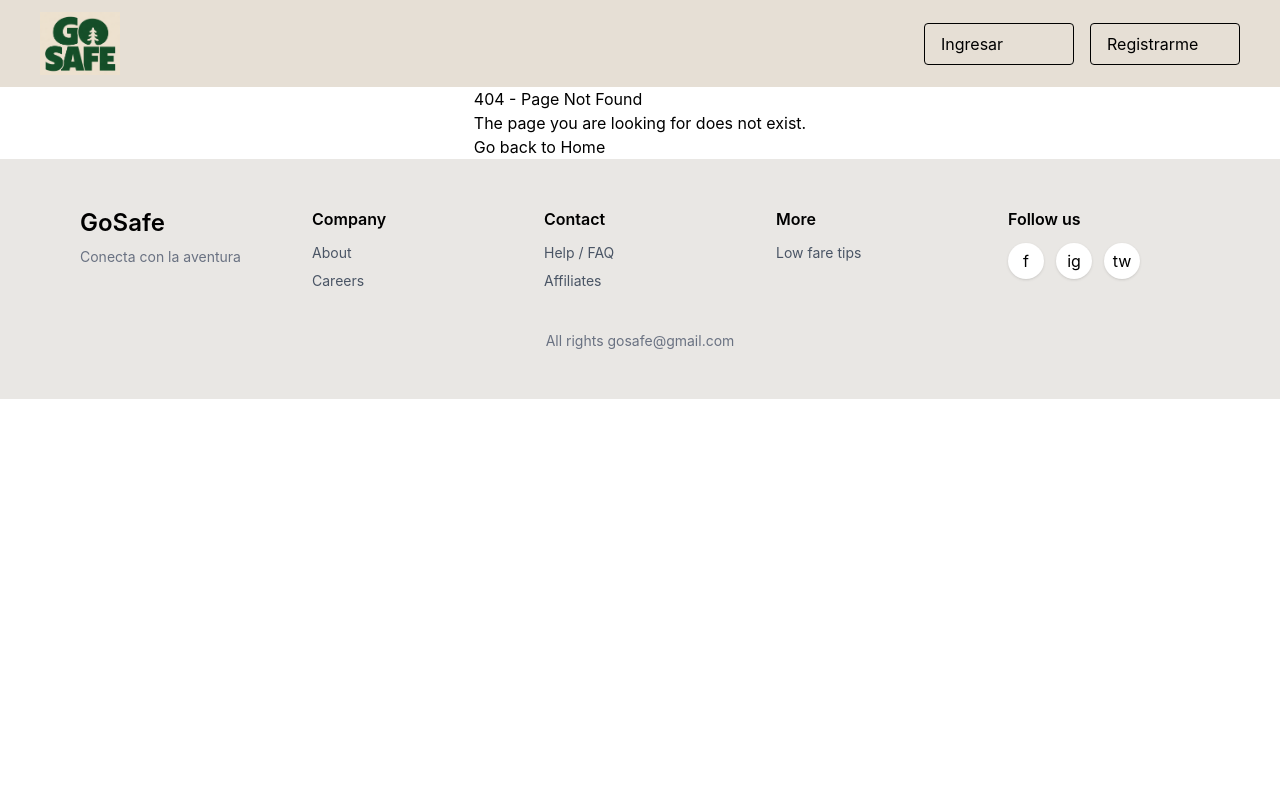
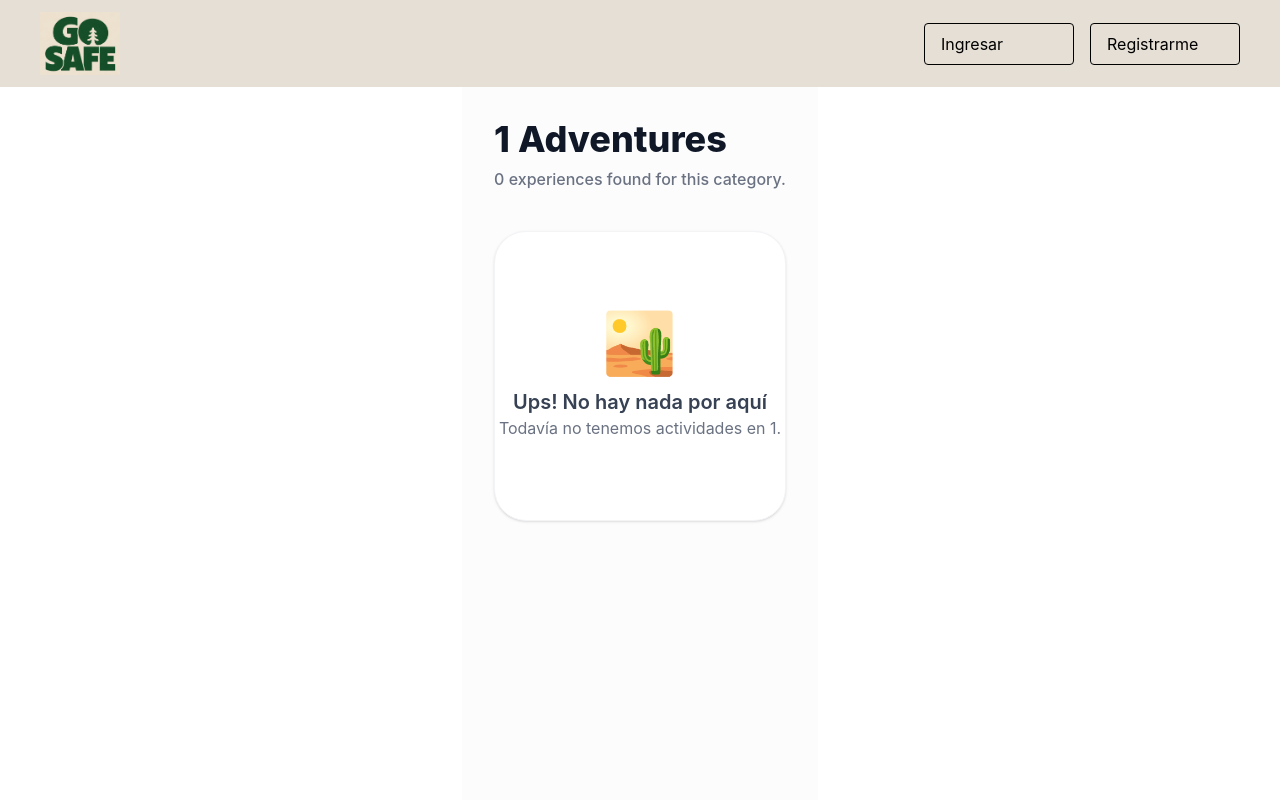
Before and after one commit to Ivan-Baez/GO-SAFE-pf-, a Next.js app in the folder front/: page /experiences/1 in a window 1280 px wide. Before the commit this address had no page. Shown: the top 800 px of the page. Built offline with nearby package versions, Linux system fonts and the light colour scheme.

Commit message:
categorias hardcodeadas

```diff
--- /dev/null
+++ b/front/src/app/experiences/[category]/page.tsx
@@ -0,0 +1,41 @@
+"use client";
+import { useParams } from 'next/navigation';
+import ExperienceCard from '@/components/ExperienceCard';
+import { EXPERIENCES } from "@/lib/experiencesHard"; // Importación nombrada
+
+export default function CategoryPage() {
+  const params = useParams();
+  const categorySlug = params.category as string;
+
+  // Filtrado de los datos hardcodeados directamente en el render
+  const filteredExperiences = EXPERIENCES.filter((exp) =>
+    exp.category.toLowerCase() === categorySlug.toLowerCase()
+  );
+
+  return (
+    <div className="max-w-7xl mx-auto p-8 min-h-screen bg-gray-50/50">
+      <header className="mb-10">
+        <h1 className="text-4xl font-extrabold text-gray-900 capitalize">
+          {categorySlug} Adventures
+        </h1>
+        <p className="text-gray-500 mt-2 font-medium">
+          {filteredExperiences.length} experiences found for this category.
+        </p>
+      </header>
+
+      {filteredExperiences.length > 0 ? (
+        <div className="grid grid-cols-1 sm:grid-cols-2 lg:grid-cols-3 gap-10">
+          {filteredExperiences.map((exp) => (
+            <ExperienceCard key={exp.id} exp={exp} />
+          ))}
+        </div>
+      ) : (
+        <div className="text-center py-20 bg-white rounded-[32px] shadow-sm border border-gray-100">
+          <div className="text-6xl mb-4">🏜️</div>
+          <h3 className="text-xl font-semibold text-gray-700">Ups! No hay nada por aquí</h3>
+          <p className="text-gray-500">Todavía no tenemos actividades en {categorySlug}.</p>
+        </div>
+      )}
+    </div>
+  );
+}
--- a/front/src/app/experiences/page.tsx
+++ /dev/null
@@ -1,44 +0,0 @@
-"use client";
-import { useSearchParams } from 'next/navigation';
-import { useEffect, useState } from 'react';
-
-export default function ExperiencesPage() {
-  const searchParams = useSearchParams();
-  const categoryFilter = searchParams.get('category'); // Esto captura "Climbing" de la URL
-
-  const [experiences, setExperiences] = useState([]);
-
-  useEffect(() => {
-    // Aquí harías el fetch a tu backend
-    const fetchExperiences = async () => {
-      const response = await fetch('http://localhost:3000/experiences');
-      const data = await response.json();
-
-      // Si hay un filtro, filtramos el array que viene del back
-      if (categoryFilter) {
-        setExperiences(data.filter((exp: any) => exp.category === categoryFilter));
-      } else {
-        setExperiences(data);
-      }
-    };
-
-    fetchExperiences();
-  }, [categoryFilter]); // Se vuelve a ejecutar si cambias de categoría
-
-  return (
-    <div className="p-8">
-      <h1 className="text-3xl font-bold mb-6">
-        {categoryFilter ? `Experiences: ${categoryFilter}` : 'All Experiences'}
-      </h1>
-
-      <div className="grid grid-cols-1 md:grid-cols-3 gap-6">
-        {experiences.map((exp: any) => (
-          <div key={exp.id}>
-            {/* Aquí usas el componente <Card /> de tu compañero */}
-            <p>{exp.title}</p>
-          </div>
-        ))}
-      </div>
-    </div>
-  );
-}
--- a/front/src/components/CategoriesHome.tsx
+++ b/front/src/components/CategoriesHome.tsx
@@ -5,14 +5,14 @@ import { useRouter } from 'next/navigation';
 export default function CategoriesHome() {
   const router = useRouter();
 
-  const handleCategoryClick = (categoryName:string) => {
-    // Redirigir a la lista de experiencias filtrada por esta categoría
-    router.push(`/experiences?category=${categoryName}`);
+  // Recibe el slug (ej: 'Training', 'Kayak')
+  const handleCategoryClick = (categorySlug: string) => {
+    router.push(`/experiences/${categorySlug}`);
   };
 
   return (
     <section className="py-12 bg-white text-center relative overflow-hidden">
-    {/* Decoraciones naranjas de las esquinas */}
+      {/* Decoraciones */}
       <div className="absolute top-0 left-0 w-16 h-16 bg-[#D6755B] rounded-br-3xl -translate-x-4 -translate-y-4" />
       <div className="absolute top-0 right-0 w-16 h-16 bg-[#D6755B] rounded-bl-3xl translate-x-4 -translate-y-4" />
 
@@ -21,37 +21,34 @@ export default function CategoriesHome() {
         <h2 className="text-4xl font-bold text-gray-800 mt-2">Our Services</h2>
       </header>
 
-    {/* Grid de Categorías */}
       <div className="grid grid-cols-1 md:grid-cols-3 gap-6 max-w-5xl mx-auto px-4">
         {CATEGORIES.map((cat) => {
-        // Guardamos el componente en una constante con Mayúscula
           const IconComponent = cat.icon;
-
           return (
             <button
               key={cat.id}
               onClick={() => handleCategoryClick(cat.slug)}
-            className="flex items-center justify-start gap-4 px-8 py-4 border border-gray-200 rounded-full bg-white shadow-sm hover:shadow-md transition-shadow duration-300 group"
+              className="flex items-center justify-start gap-4 px-8 py-4 border border-gray-200 rounded-full bg-white shadow-sm hover:shadow-md transition-all duration-300 group active:scale-95"
             >
-            {/* Renderizamos el icono dinámicamente */}
               <span className="group-hover:scale-110 transition-transform flex items-center justify-center">
                 <IconComponent size={24} className="text-gray-700" />
               </span>
-
               <span className="text-lg font-medium text-gray-700">{cat.name}</span>
             </button>
           );
         })}
       </div>
 
-    <button className="mt-12 px-10 py-3 bg-[#EAB308] text-black font-semibold rounded-lg hover:bg-[#CA8A04] transition-colors">
+      {/* Botón Ver más: lleva a todas las experiencias sin filtro */}
+      <button
+        onClick={() => router.push('/experiences')}
+        className="mt-12 px-10 py-3 bg-[#EAB308] text-black font-semibold rounded-lg hover:bg-[#CA8A04] transition-colors"
+      >
         Ver más
       </button>
-     {/* Decoraciones naranjas de las esquinas */}
-       {/* Inferior Izquierda */}
+
       <div className="absolute bottom-0 left-0 w-16 h-16 bg-[#D6755B] rounded-tr-3xl -translate-x-4 translate-y-4" />
-
-    {/* Inferior Derecha */}
       <div className="absolute bottom-0 right-0 w-16 h-16 bg-[#D6755B] rounded-tl-3xl translate-x-4 translate-y-4" />
     </section>
-);}
+  );
+}
--- /dev/null
+++ b/front/src/components/ExperienceCard.tsx
@@ -0,0 +1,63 @@
+import { Heart, MapPin, Leaf, Map as MapIcon, Send } from 'lucide-react';
+
+interface Experience {
+  id: string;
+  title: string;
+  dateRange: string;
+  author: string;
+  attendees: number;
+  image: string;
+  category: string;
+}
+
+export default function ExperienceCard({ exp }: { exp: any }) {
+  return (
+    <div className="bg-white rounded-[32px] p-4 shadow-sm border border-gray-100 max-w-[300px] hover:shadow-md transition-shadow duration-300">
+      {/* Imagen con bordes muy redondeados */}
+      <div className="relative h-44 w-full mb-4 overflow-hidden rounded-[24px]">
+        <img
+          src={exp.image || "https://images.unsplash.com/photo-1522163182402-834f871fd851"}
+          alt={exp.title}
+          className="w-full h-full object-cover"
+        />
+      </div>
+
+      {/* Contenido */}
+      <div className="px-2">
+        <h3 className="text-lg font-bold text-gray-800 leading-tight mb-1">
+          {exp.title}
+        </h3>
+
+        <div className="flex items-center gap-2 text-sm text-gray-500 mb-4">
+          <span>{exp.dateRange || "14-29 Junio"}</span>
+          <span>•</span>
+          <span>por {exp.author || "Robbin Joseph"}</span>
+        </div>
+
+        {/* Iconos circulares decorativos */}
+        <div className="flex gap-2 mb-6">
+          <div className="p-2 bg-gray-50 rounded-full text-gray-400">
+            <Leaf size={16} />
+          </div>
+          <div className="p-2 bg-gray-50 rounded-full text-gray-400">
+            <MapIcon size={16} />
+          </div>
+          <div className="p-2 bg-gray-50 rounded-full text-gray-400">
+            <Send size={16} />
+          </div>
+        </div>
+
+        {/* Footer de la Card */}
+        <div className="flex items-center justify-between pt-2 border-t border-gray-50">
+          <div className="flex items-center gap-2 text-gray-500 text-sm">
+            <MapPin size={16} className="text-gray-400" />
+            <span>{exp.attendees || 24} personas asistirán</span>
+          </div>
+          <button className="text-gray-400 hover:text-red-500 transition-colors">
+            <Heart size={20} />
+          </button>
+        </div>
+      </div>
+    </div>
+  );
+}
--- /dev/null
+++ b/front/src/lib/experiencesHard.tsx
@@ -0,0 +1,112 @@
+export const EXPERIENCES = [
+  // TRAINING
+  {
+    id: 't1',
+    title: 'Crossfit al Aire Libre',
+    category: 'Training',
+    price: 25,
+    difficulty: 'Media',
+    location: 'Parque Sarmiento, Córdoba',
+    image: 'https://images.unsplash.com/photo-1517836357463-d25dfeac3438'
+  },
+  // KAYAK
+  {
+    id: 'k1',
+    title: 'Travesía Nocturna en Kayak',
+    category: 'Kayak',
+    price: 45,
+    difficulty: 'Baja',
+    location: 'Delta del Tigre, Buenos Aires',
+    image: 'https://images.unsplash.com/photo-1544551763-46a013bb70d5'
+  },
+  {
+    id: 'k2',
+    title: 'Rápidos en el Río Atuel',
+    category: 'Kayak',
+    price: 70,
+    difficulty: 'Alta',
+    location: 'San Rafael, Mendoza',
+    image: 'https://images.unsplash.com/photo-1530866495561-507c9faab2ed'
+  },
+  // SKI
+  {
+    id: 's1',
+    title: 'Ski Day en Cerro Catedral',
+    category: 'Ski',
+    price: 120,
+    difficulty: 'Media',
+    location: 'Bariloche, Río Negro',
+    image: 'https://images.unsplash.com/photo-1551698618-1dfe5d97d256'
+  },
+  // CLIMBING
+  {
+    id: 'cl1',
+    title: 'Escalada en Boulder Natural',
+    category: 'Climbing',
+    price: 55,
+    difficulty: 'Alta',
+    location: 'Capilla del Monte, Córdoba',
+    image: 'https://images.unsplash.com/photo-1522163182402-834f871fd851'
+  },
+  // PARAGLIDING
+  {
+    id: 'p1',
+    title: 'Vuelo Bautismo Parapente',
+    category: 'Paragliding',
+    price: 110,
+    difficulty: 'Baja',
+    location: 'Loma Bola, Tucumán',
+    image: 'https://images.unsplash.com/photo-1524654458049-e36be0741ff2'
+  },
+  // SNOWBOARDING
+  {
+    id: 'sn1',
+    title: 'Freestyle Snowboard Camp',
+    category: 'Snowboarding',
+    price: 140,
+    difficulty: 'Alta',
+    location: 'Cerro Castor, Ushuaia',
+    image: 'https://images.unsplash.com/photo-1476514525535-07fb3b4ae5f1'
+  },
+  // HIKING
+  {
+    id: 'h1',
+    title: 'Ascenso al Cerro Fitz Roy',
+    category: 'Hiking',
+    price: 0,
+    difficulty: 'Alta',
+    location: 'El Chaltén, Santa Cruz',
+    image: 'https://images.unsplash.com/photo-1551524164-687a55ea112c'
+  },
+  {
+    id: 'h2',
+    title: 'Senderismo por Siete Lagos',
+    category: 'Hiking',
+    price: 30,
+    difficulty: 'Baja',
+    location: 'Villa La Angostura, Neuquén',
+    image: 'https://images.unsplash.com/photo-1464822759023-fed622ff2c3b'
+  },
+  // CAMPING
+  {
+    id: 'ca1',
+    title: 'Camping Estrellado en la Puna',
+    category: 'Camping',
+    price: 80,
+    difficulty: 'Media',
+    location: 'Salinas Grandes, Jujuy',
+    image: 'https://images.unsplash.com/photo-1504280390367-361c6d9f38f4'
+  },
+  // CYCLING
+  {
+    id: 'cy1',
+    title: 'Mountain Bike en la Selva',
+    category: 'Cycling',
+    price: 50,
+    difficulty: 'Media',
+    location: 'Puerto Iguazú, Misiones',
+    image: 'https://images.unsplash.com/photo-1544191161-002f23230c1e'
+  }
+];
+
+export default EXPERIENCES
```
Also changed, not shown: front/src/ui/RegisterInstructorView.tsx (line endings or trailing spaces). Lines whose indentation alone changed are shown as unchanged.
